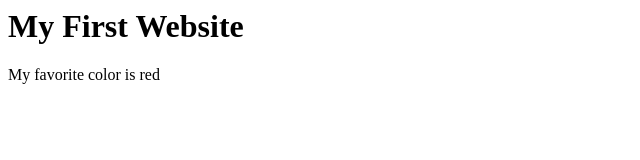
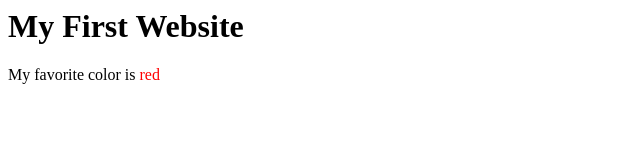
Before and after one commit to va1997/cartoon-hero, a plain HTML site: page index.html in a window 1280 px wide. Shown: the full height of the page, 0-640 px from the left. Drawn offline with Linux system fonts and the light colour scheme.

Commit message:
Added style color

```diff
--- a/index.html
+++ b/index.html
@@ -1,2 +1,2 @@
 <h1>My First Website</h1>
-<p>My favorite color is red</p>
+<p>My favorite color is <span style= "color:red;">red</span></p>
```
Also changed, not shown: test.html (+1 -1 lines).
